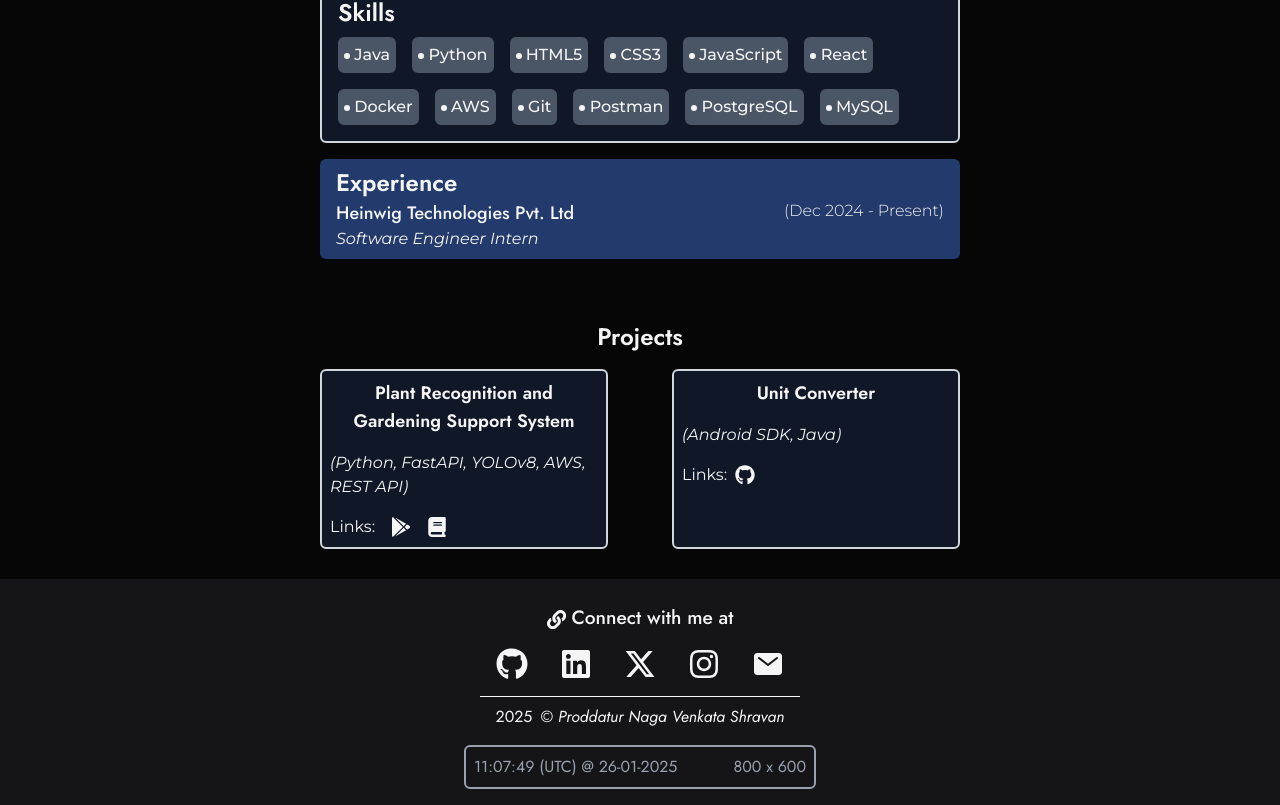
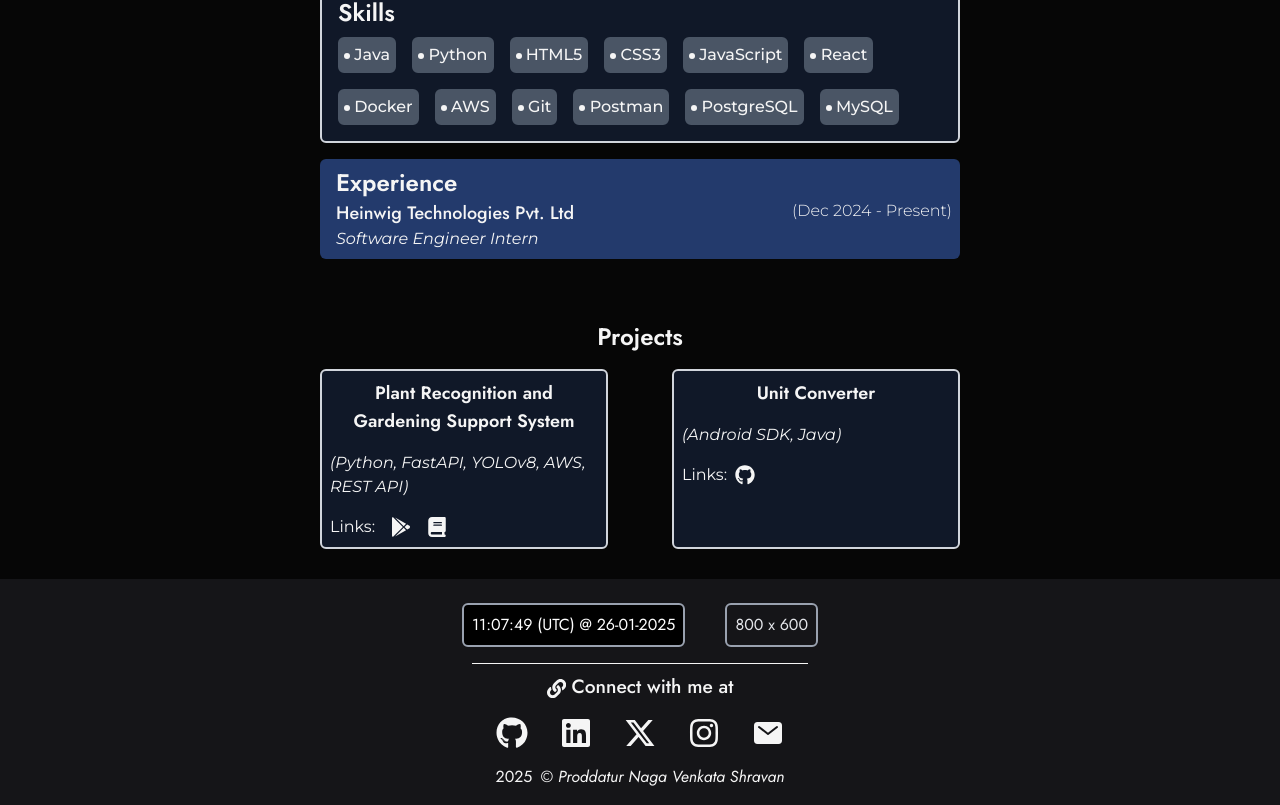
Before and after one commit to pnvshravan/pnvshravan-portfolio, a React (Vite) app: page / in a window 1280 px wide. Shown: the part 277-1082 px from the top of the page. Built offline with nearby package versions, Linux system fonts and the light colour scheme.

Commit message:
misc changes

```diff
--- a/src/components/Footer.jsx
+++ b/src/components/Footer.jsx
@@ -18,10 +18,16 @@ const Footer=()=>{
         <>
             <div className="bg-[#151518] flex flex-col place-items-center  h-auto min-h-[200px]: gap-2 font-jost pt-4 pb-4">
 
-                <div className="mob-sm:w-[15rem] mob-sm:flex-col m-auto">
+                <div className="mt-2 flex gap-10 mob-sm:flex mob-sm:flex-col mob-sm:gap-2 mob-sm:place-items-center rounded-md mob-sm:border-0">
+                    <div className=" text-white p-2 rounded-md bg-black border-gray-400 border-2">{localTime}</div>
+                    <div className=" text-gray-200 p-2 rounded-md border-gray-400 border-2">{screenSize.width} x {screenSize.height}</div>
+                </div>
+
+                <div className="mob-sm:w-[15rem] mob-sm:flex-col m-auto mt-2">
+                    <hr/>
                     <p className="mt-2 font-medium text-center mb-4 text-[1.2rem] mob-sm:text-[1rem]"><FaLink className="inline"/> Connect with me at</p>
 
-                    <ul className='flex flex-row justify-center m-2 pb-4 mob-sm:flex-row mob-sm:justify-center border-b-1'>
+                    <ul className='flex flex-row justify-center m-2 pb-2 mob-sm:flex-row mob-sm:justify-center'>
                         <li className='px-4 hover:scale-125 mob-sm:px-2'><a href="https://www.github.com/pnvshravan"><FaGithub alt="Github" className="size-[2rem] mob-sm:size-[1.75rem]"/></a></li>
                         <li className='px-4 hover:scale-125 mob-sm:px-2'><a href="https://www.linkedin.com/in/pnvshravan"><FaLinkedin alt="LinkedIn" className="size-[2rem] mob-sm:size-[1.75rem]"/></a></li>
                         <li className='px-4 hover:scale-125 mob-sm:px-2'><a href="https://x.com/pnvshravan"><FaXTwitter alt="X" className="size-[2rem] mob-sm:size-[1.75rem]"/></a></li>
@@ -34,10 +40,6 @@ const Footer=()=>{
                         <span>&#169; <i>Proddatur Naga Venkata Shravan</i></span>
                     </p>
                 </div>
-                <div className="mt-2 flex gap-10 mob-sm:flex mob-sm:flex-col mob-sm:gap-2 mob-sm:place-items-center border-gray-400 border-2 rounded-md mob-sm:border-0">
-                    <div className=" text-gray-400 p-2 rounded-sm ">{localTime}</div>
-                    <div className=" text-gray-400 p-2 rounded-sm ">{screenSize.width} x {screenSize.height}</div>
-                </div>
             </div>
         </>
     );
--- a/src/components/Home.jsx
+++ b/src/components/Home.jsx
@@ -17,7 +17,7 @@ const Home=()=>{
                                 I am <b>Proddatur Naga Venkata Shravan</b>, a recent graduate with a B.E degree in (CSE) from Visvesvaraya Technological University (VTU), Belagavi.
                             </p>
                         </div>
-                        <button className="border-gray-600 border-2 rounded-md p-1.5 bg-gray-700 hover:ring-3 hover:ring-gray-400">
+                        <button className="border-gray-400 border-2 rounded-md p-1.5 bg-gray-700 hover:ring-3 hover:ring-gray-400">
                             <a href="https://drive.google.com/file/d/1dZzoKs4OXcYG7U8v0lpZ8FYxKtxZPCZR/view?usp=drive_link" target="_blank" className="hover:cursor-pointer"><FiDownloadCloud className="inline"/> Resume</a>
                         </button>
                     </div>
--- a/src/components/Section2.jsx
+++ b/src/components/Section2.jsx
@@ -24,7 +24,7 @@ const Section2=()=>{
                     <h1 className="px-2">Experience</h1>
                     <div className="flex justify-between gap-6">
                         <a href="https://www.linkedin.com/company/heinwig/" target="_blank" className="hover:underline"><h3 className="px-2 font-medium">Heinwig Technologies Pvt. Ltd</h3></a>
-                        <p className="px-2 font-light">(Dec 2024 - Present)</p>
+                        <p className="tablet:ml-12 font-light">(Dec 2024 - Present)</p>
                     </div>
                     <p className="px-2"><i>Software Engineer Intern</i></p>
                 </div>
```
